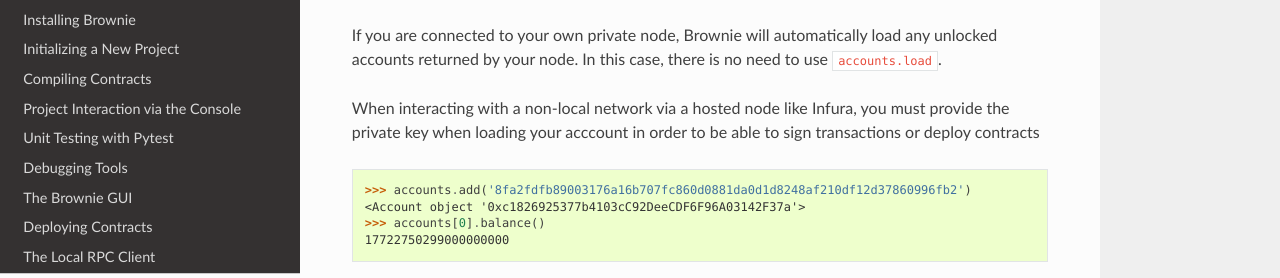
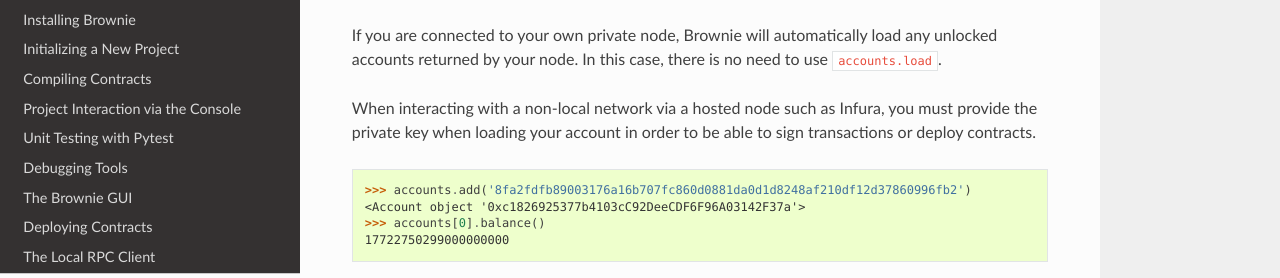
Before and after one commit to eth-brownie/brownie, a Sphinx documentation site: the page built from docs/nonlocal-networks.rst, in a window 1280 px wide and 900 px high, scrolled down 2363 px. Shown: the part 159-437 px from the top of the window. Built offline with Sphinx 7.4.7 and the Read the Docs theme 2.0.0, drawn with Linux system fonts in a browser that asks for light colours.

Commit message:
Update docs/nonlocal-networks.rst
Co-Authored-By: Ben Hauser <35276322+iamdefinitelyahuman@users.noreply.github.com>

```diff
--- a/docs/nonlocal-networks.rst
+++ b/docs/nonlocal-networks.rst
@@ -110,7 +110,7 @@
 
 If you are connected to your own private node, Brownie will automatically load any unlocked accounts returned by your node.  In this case, there is no need to use ``accounts.load``.
 
-When interacting with a non-local network via a hosted node like Infura, you must provide the private key when loading your acccount in order to be able to sign transactions or deploy contracts
+When interacting with a non-local network via a hosted node such as Infura, you must provide the private key when loading your account in order to be able to sign transactions or deploy contracts.
 
 .. code-block:: python
 
```
